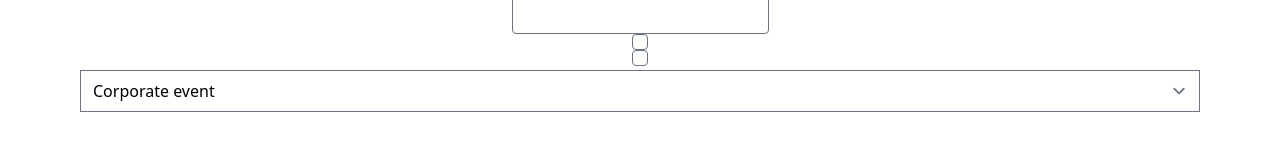
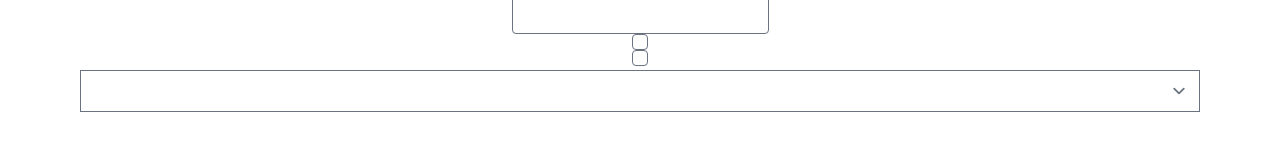
Before and after one commit to Vaibhavmurmu/nextjs13, a Next.js app: page /live in a window 1280 px wide. Shown: the part 570-732 px from the top of the page. Built offline with nearby package versions, Linux system fonts and the light colour scheme.

Commit message:
Update live.js

```diff
--- a/pages/live.js
+++ b/pages/live.js
@@ -20,10 +20,10 @@ export default function Live() {
              <input type="checkbox" className="rounded text-pink-500" />
              <input type="radio" className="rounded text-pink-500" />
              <select type='multiple' className="block w-full mt-1">
-                  <option>Corporate event</option>
-                  <option>Wedding</option>
-                  <option>Birthday</option>
-                  <option>Other</option>
+                  <multiple>Corporate event</multiple>
+                  <multiple>Wedding</multiple>
+                  <multiple>Birthday</multiple>
+                  <multiple>Other</multiple>
                 </select>
 
             </div>
```
